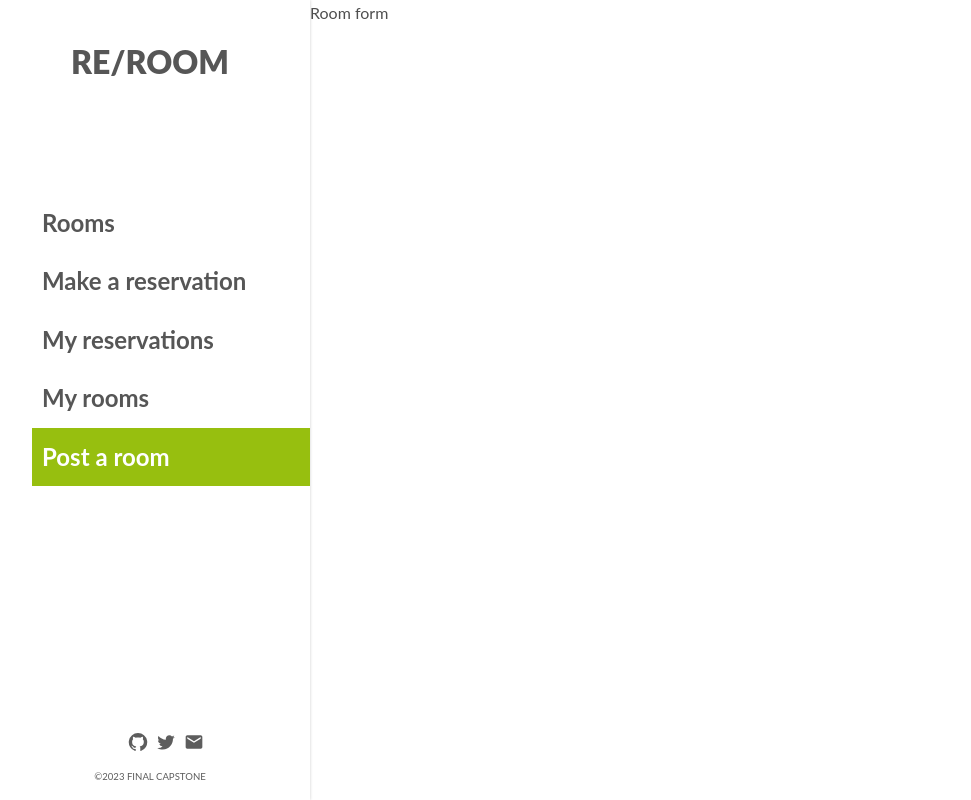
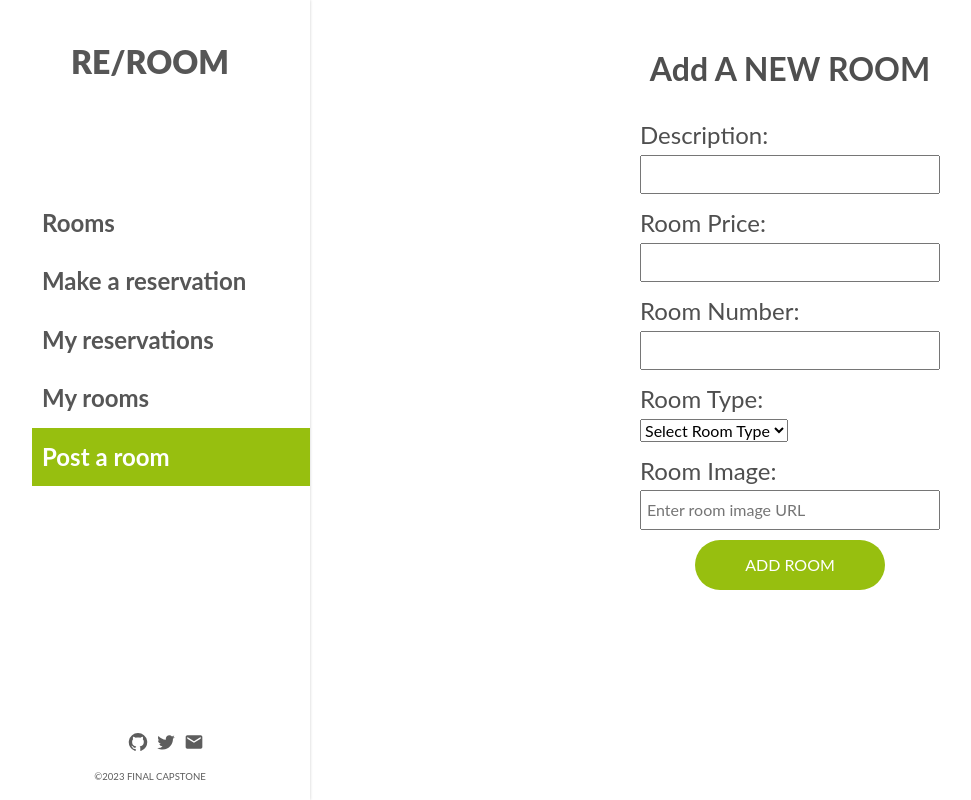
Before and after one commit to zdnahom/book-a-room-frontend, a React (Create React App) app: page /add-room in a window 1280 px wide. Shown: the whole page, without its empty margins (10-981 px from the left). Built offline with nearby package versions, Linux system fonts and the light colour scheme; a web font is replaced by a local one.

Commit message:
Add form page to add a room

```diff
--- a/src/components/AddRoomForm.js
+++ b/src/components/AddRoomForm.js
@@ -1,3 +1,116 @@
-const AddRoomForm = () => <div>Room form</div>;
+import { useState } from 'react';
+import { useDispatch } from 'react-redux';
+import { createRoom } from '../redux/reducers/room';
+import styles from '../styles/add_room_form.module.css';
+
+const AddRoomForm = () => {
+  const [roomData, setRoomData] = useState({
+    description: '',
+    num: '',
+    room_type: '',
+    night_cost: '',
+    image: '',
+    user_id: 1,
+  });
+  const dispatch = useDispatch();
+
+  const handleChange = (e) => {
+    const { name, value } = e.target;
+    setRoomData((prevState) => ({
+      ...prevState,
+      [name]: value,
+    }));
+  };
+
+  const handleSubmit = (e) => {
+    e.preventDefault();
+    dispatch(createRoom(roomData));
+    setRoomData({
+      description: '',
+      num: '',
+      room_type: '',
+      night_cost: '',
+      image: '',
+      user_id: 1,
+    });
+  };
+  return (
+    <div className={styles['form-container']}>
+      <h2 className={styles['header-text']}>Add A NEW ROOM</h2>
+      <form onSubmit={handleSubmit} className={styles.form}>
+        <div className={styles.field}>
+          <label htmlFor="description">Description:</label>
+          <input
+            type="text"
+            id="description"
+            name="description"
+            value={roomData.description}
+            onChange={handleChange}
+            required
+          />
+        </div>
+        <div className={styles.field}>
+          <label htmlFor="night_cost">Room Price:</label>
+          <input
+            type="number"
+            id="night_cost"
+            name="night_cost"
+            value={roomData.night_cost}
+            onChange={handleChange}
+            required
+          />
+        </div>
+        <div className={styles.field}>
+          <label htmlFor="num">Room Number:</label>
+          <input
+            type="number"
+            id="num"
+            name="num"
+            value={roomData.num}
+            onChange={handleChange}
+            required
+          />
+        </div>
+        <div className={styles.field}>
+          <label htmlFor="room_type">Room Type:</label>
+          <select
+            id="room_type"
+            name="room_type"
+            value={roomData.room_type}
+            onChange={handleChange}
+            required
+          >
+            <option value="">Select Room Type</option>
+            <option value="Standard">Standard</option>
+            <option value="Deluxe">Deluxe</option>
+            <option value="Suite">Suite</option>
+            <option value="Single">Single</option>
+            <option value="Twin">Twin</option>
+            <option value="Double">Double</option>
+            <option value="Queen">Queen</option>
+            <option value="King">King</option>
+          </select>
+        </div>
+        <div className={styles.field}>
+          <label htmlFor="image">Room Image:</label>
+          <input
+            type="text"
+            id="image"
+            name="image"
+            placeholder="Enter room image URL"
+            onChange={handleChange}
+            accept="image/*"
+            required
+          />
+        </div>
+        <div className={styles['button-container']}>
+          <span className={styles['left-round']} />
+          <button type="submit" className={styles.button}>ADD ROOM</button>
+          <span className={styles['right-round']} />
+        </div>
+      </form>
+    </div>
+  );
+};
 
 export default AddRoomForm;
--- a/src/components/RoomDetail.js
+++ b/src/components/RoomDetail.js
@@ -4,19 +4,19 @@ import { useEffect } from 'react';
 import ChangeHistorySharpIcon from '@mui/icons-material/ChangeHistorySharp';
 import ChevronRightRoundedIcon from '@mui/icons-material/ChevronRightRounded';
 import styles from '../styles/roomDetail.module.css';
-import { getSingleRoom } from '../redux/features/single_room/singleRoomSlice';
+import { getSingleRoom } from '../redux/reducers/room';
 
 const RoomDetail = () => {
-  const { singleRoom, isLoading } = useSelector((store) => store.singleRoom);
+  const { singleRoom, loading } = useSelector((store) => store.rooms);
   const dispatch = useDispatch();
   const { roomId } = useParams();
   useEffect(() => {
     dispatch(getSingleRoom(roomId));
-  }, [dispatch,roomId]);
+  }, [dispatch, roomId]);
   return (
     <>
       {
-      isLoading ? (
+      loading ? (
         <p>loading...</p>) : (
           <div className={styles['detail-container']}>
             <div className={styles['left-detail']}>
--- a/src/components/Rooms.js
+++ b/src/components/Rooms.js
@@ -1,14 +1,14 @@
 import { useEffect } from 'react';
 import { useDispatch, useSelector } from 'react-redux';
-import { getRooms } from '../redux/features/rooms/roomsSlice';
+import { fetchRooms } from '../redux/reducers/room';
 import styles from '../styles/rooms.module.css';
 import Carousel from './Carousel';
 
 const Rooms = () => {
-  const { rooms, isLoading } = useSelector((store) => store.rooms);
+  const { rooms, loading } = useSelector((store) => store.rooms);
   const dispatch = useDispatch();
   useEffect(() => {
-    dispatch(getRooms());
+    dispatch(fetchRooms());
   }, [dispatch]);
 
   return (
@@ -16,7 +16,7 @@ const Rooms = () => {
       <h2 className={styles['rooms-header']}>All AVAILABLE ROOMS</h2>
       <span className={styles['select-room-text']}>Please select your favorite room</span>
       {
-        isLoading ? (
+        loading ? (
           <p>loading...</p>) : (<Carousel rooms={rooms} />)
       }
     </div>
--- /dev/null
+++ b/src/styles/add_room_form.module.css
@@ -0,0 +1,81 @@
+.form-container {
+  display: flex;
+  flex-direction: column;
+  align-items: center;
+  height: 100vh;
+  padding-top: 50px;
+  gap: 20px;
+}
+
+.header-text {
+  font-weight: 700;
+}
+
+.form {
+  width: 300px;
+  display: flex;
+  flex-direction: column;
+  gap: 10px;
+}
+
+.field {
+  display: flex;
+  flex-direction: column;
+  justify-content: space-between;
+}
+
+.field label {
+  font-size: 1.5rem;
+}
+
+.field input {
+  padding: 5px;
+}
+
+.field select {
+  align-self: start;
+}
+
+.button-container {
+  display: flex;
+  align-self: center;
+  align-items: center;
+  height: 50px;
+  text-decoration: none;
+}
+
+.button {
+  background-color: #97bf0f;
+  display: flex;
+  align-items: center;
+  height: 50px;
+  color: white;
+  border: none;
+}
+
+.left-round,
+.right-round {
+  background-color: #97bf0f;
+  width: 50px;
+  height: 50px;
+}
+
+.left-round {
+  border-top-left-radius: 50%;
+  border-bottom-left-radius: 50%;
+}
+
+.right-round {
+  border-top-right-radius: 50%;
+  border-bottom-right-radius: 50%;
+  display: flex;
+  justify-content: center;
+  align-items: center;
+  color: white;
+}
+
+@media screen and (min-width: 768px) {
+  .form-container {
+    width: 75%;
+  }
+}
```
